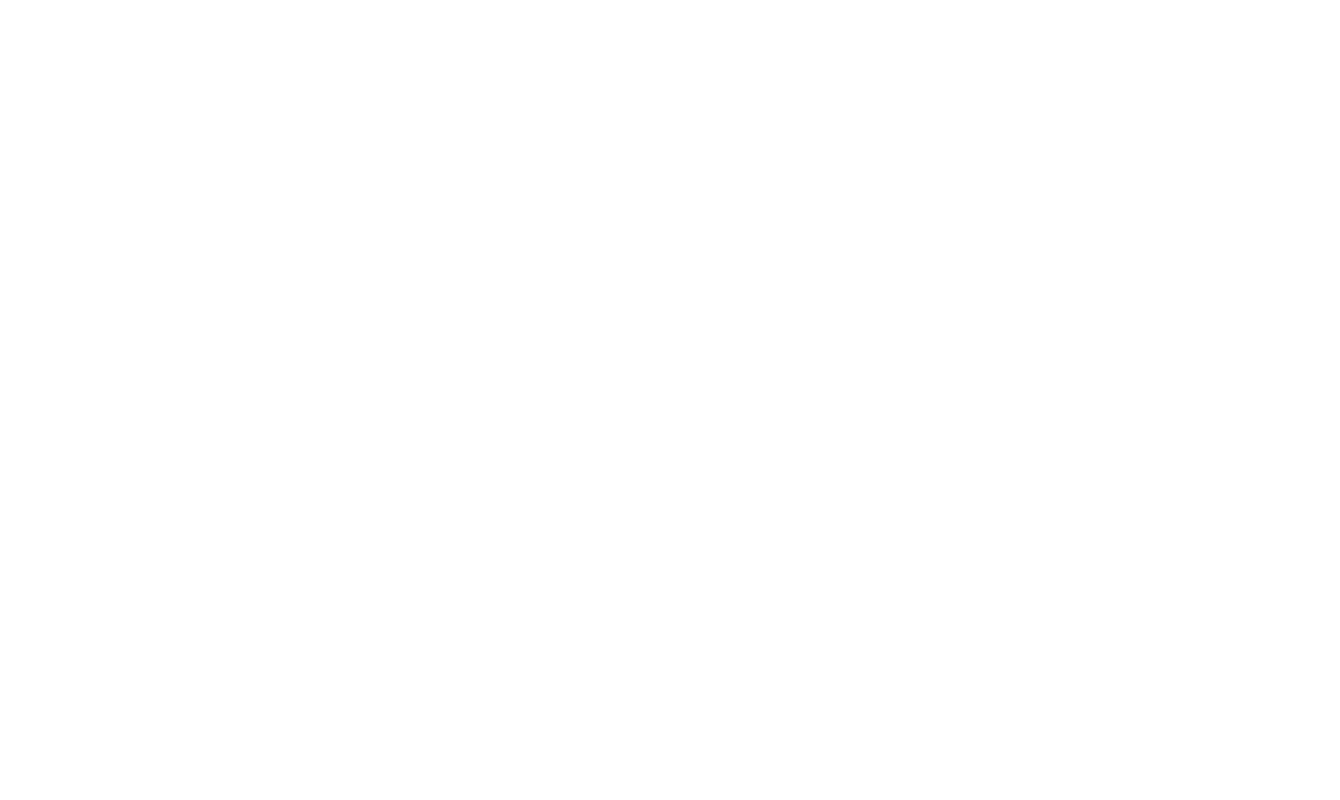
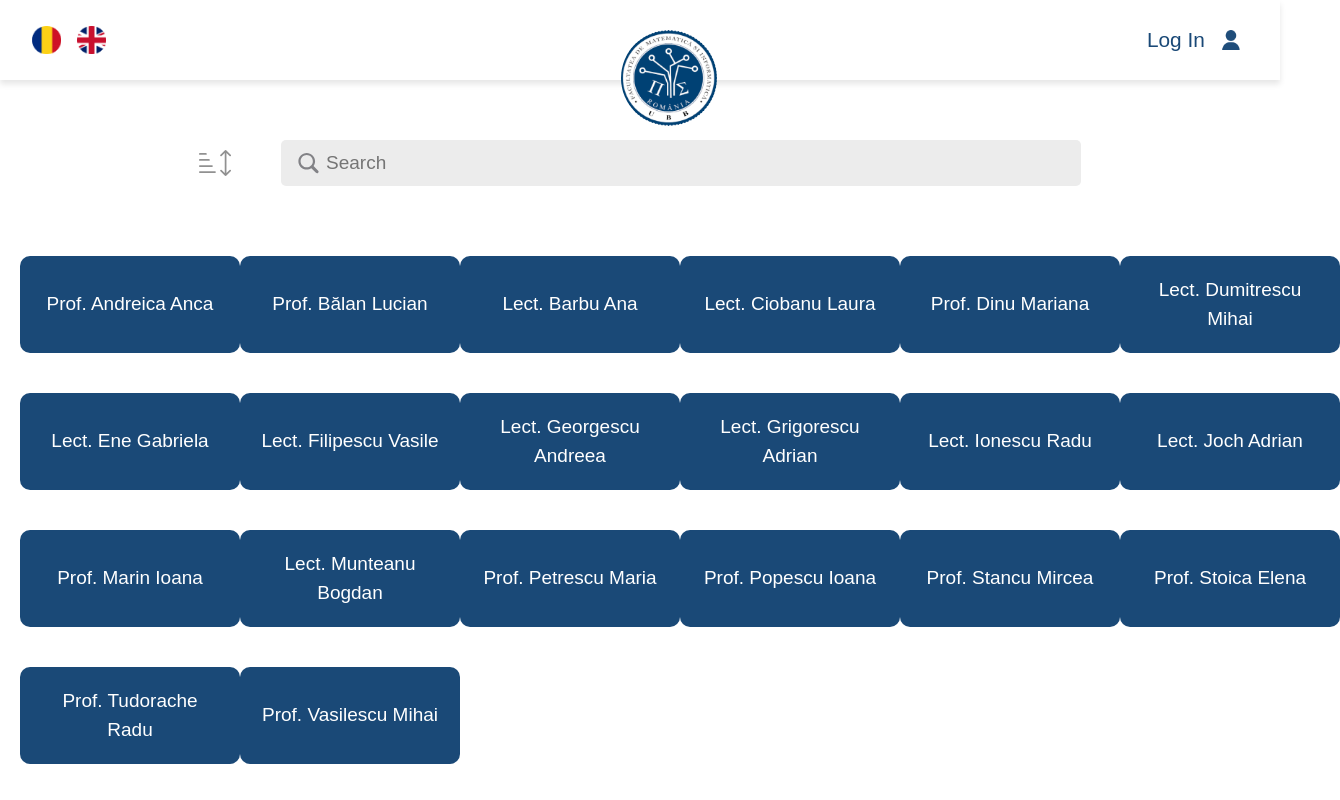
Before and after one commit to linzingandrei/OrarUBB-Frontend, a React (Vite) app in the folder orarubb-web_frontend/: page /teachers in a window 1280 px wide. Before the commit this address had no page. Shown: the whole page, 1340 px wide, since content can reach past the window. Built offline with nearby package versions, Linux system fonts and the light colour scheme.

Commit message:
Routes + layout + refactor

```diff
--- a/orarubb-web_frontend/src/App.jsx
+++ b/orarubb-web_frontend/src/App.jsx
@@ -1,12 +1,19 @@
 import { BrowserRouter, Route, Routes } from 'react-router-dom'
 import './App.scss'
 import MainPage from './pages/MainPage/MainPage'
+import AllTeachersPage from './pages/AllTeachersPage/AllTeachersPage'
+import AllRoomsPage from './pages/AllRoomsPage/AllRoomsPage'
+import AllCoursesPage from './pages/AllCoursesPage/AllCoursesPage'
+
 
 const AppContent = () => {
   return (
     <BrowserRouter>
     <Routes>
       <Route path="/" element={<MainPage />} />
+      <Route path='/teachers' element={<AllTeachersPage/>} />
+      <Route path='/rooms' element={<AllRoomsPage/>} />
+      <Route path='/courses' element={<AllCoursesPage/>} />
     </Routes>
     </BrowserRouter>
   )
--- a/orarubb-web_frontend/src/components/header/Navbar.scss
+++ b/orarubb-web_frontend/src/components/header/Navbar.scss
@@ -9,6 +9,7 @@
     box-shadow: 0px 4px 6px rgba(0, 0, 0, 0.1);
     color: #1A4977;
     user-select: none;
+    margin-bottom: 40px;
 
     &__icon {
         margin-left: 1rem;
--- /dev/null
+++ b/orarubb-web_frontend/src/pages/AllCoursesPage/AllCoursesPage.jsx
@@ -0,0 +1,28 @@
+import Card from '../../components/Card';
+import './CardsPage.scss'
+import { getCourses } from '../../services/courseService';
+import Layout from '../../components/layout/Layout';
+
+const AllCoursesPage = () => {
+    const mockCourses = getCourses();
+
+    return (
+        <Layout>
+            <div className="page">
+                <h1>Orar discipline</h1>
+                <div className="cards-list">
+                    {mockCourses.map((course) => (
+                        <Card
+                            key={course.course_id}
+                            title={course.course_name}
+                            subtitle={`Cod: ${course.course_code}`}
+                            link={`/course/${course.course_id}`}  // assuming for now the course schedule page is at `/course/:id`
+                        />
+                    ))}
+                </div>
+            </div>
+        </Layout>
+    );
+};
+
+export default AllCoursesPage;
--- /dev/null
+++ b/orarubb-web_frontend/src/pages/AllRoomsPage/AllRoomsPage.jsx
@@ -0,0 +1,27 @@
+import Card from '../../components/Card';
+import '../AllCoursesPage/CardsPage.scss'
+import { getAllRooms } from '../../services/roomsService';
+import Layout from '../../components/layout/Layout';
+
+const AllRoomsPage = () => {
+    const mockRooms = getAllRooms();
+
+    return (
+        <Layout>
+            <div className="page">
+                <h1>Orar sali</h1>
+                <div className="cards-list">
+                    {mockRooms.map((room) => (
+                        <Card
+                            key={room.room_id}
+                            title={room.name}
+                            link={`/room/${room.room_id}`}  // assuming for now the room schedule page is at `/room/:id`
+                        />
+                    ))}
+                </div>
+            </div>
+        </Layout>
+    );
+};
+
+export default AllRoomsPage;
--- /dev/null
+++ b/orarubb-web_frontend/src/pages/AllTeachersPage/AllTeachersPage.jsx
@@ -0,0 +1,76 @@
+import { useState } from 'react';
+import Card from '../../components/Card';
+import '../AllCoursesPage/CardsPage.scss'
+import './AllTeachersPage.scss';
+import { getAllTeachers } from '../../services/teachersService';
+import searchIcon from '../../assets/search_icon.svg';
+import orderIcon from '../../assets/order_alph.svg';
+import Layout from '../../components/layout/Layout';
+
+const AllTeachersPage = () => {
+    const [searchTerm, setSearchTerm] = useState('');
+    const [sortOrder, setSortOrder] = useState('asc');
+
+    const mockTeachers = getAllTeachers();
+
+    const filteredTeachers = mockTeachers
+        .filter((teacher) =>
+            teacher.name.toLowerCase().includes(searchTerm.toLowerCase())
+        )
+        .sort((a, b) => {
+            const nameA = a.name.split(' ')[1];
+            const nameB = b.name.split(' ')[1];
+
+            if (sortOrder === 'asc') {
+                return nameA.localeCompare(nameB);
+            } else {
+                return nameB.localeCompare(nameA);
+            }
+        });
+
+    const handleSortToggle = () => {
+        setSortOrder(sortOrder === 'asc' ? 'desc' : 'asc');
+    };
+
+    const handleSearchChange = (e) => {
+        setSearchTerm(e.target.value);
+    };
+
+    return (
+        <Layout>
+            <div className="page">
+                <div className="header">
+                    <img
+                        src={orderIcon}
+                        alt="Order Icon"
+                        className="icon order-icon"
+                        onClick={handleSortToggle}
+                        style={{ cursor: 'pointer' }}
+                    />
+                    <div className="search-container">
+                        <img src={searchIcon} alt="Search Icon" className="icon search-icon" />
+                        <input
+                            type="text"
+                            placeholder="Search"
+                            value={searchTerm}
+                            onChange={handleSearchChange}
+                            className="search-input"
+                        />
+                    </div>
+                </div>
+
+                <div className="cards-list">
+                    {filteredTeachers.map((teacher) => (
+                        <Card
+                            key={teacher.teacher_id}
+                            title={teacher.name}
+                            link={`/teacher/${teacher.teacher_id}`}
+                        />
+                    ))}
+                </div>
+            </div>
+        </Layout>
+    );
+};
+
+export default AllTeachersPage;
```
Also changed, not shown: orarubb-web_frontend/src/pages/AllCoursesPage.jsx (deleted, +0 -25 lines), orarubb-web_frontend/src/pages/AllRoomsPage.jsx (deleted, +0 -24 lines), orarubb-web_frontend/src/pages/AllTeachersPage.jsx (deleted, +0 -73 lines), orarubb-web_frontend/src/pages/AllCoursesPage/CardsPage.scss (renamed from orarubb-web_frontend/src/pages/CardsPage.scss), orarubb-web_frontend/src/pages/AllTeachersPage/AllTeachersPage.scss (renamed from orarubb-web_frontend/src/pages/AllTeachersPage.scss).
